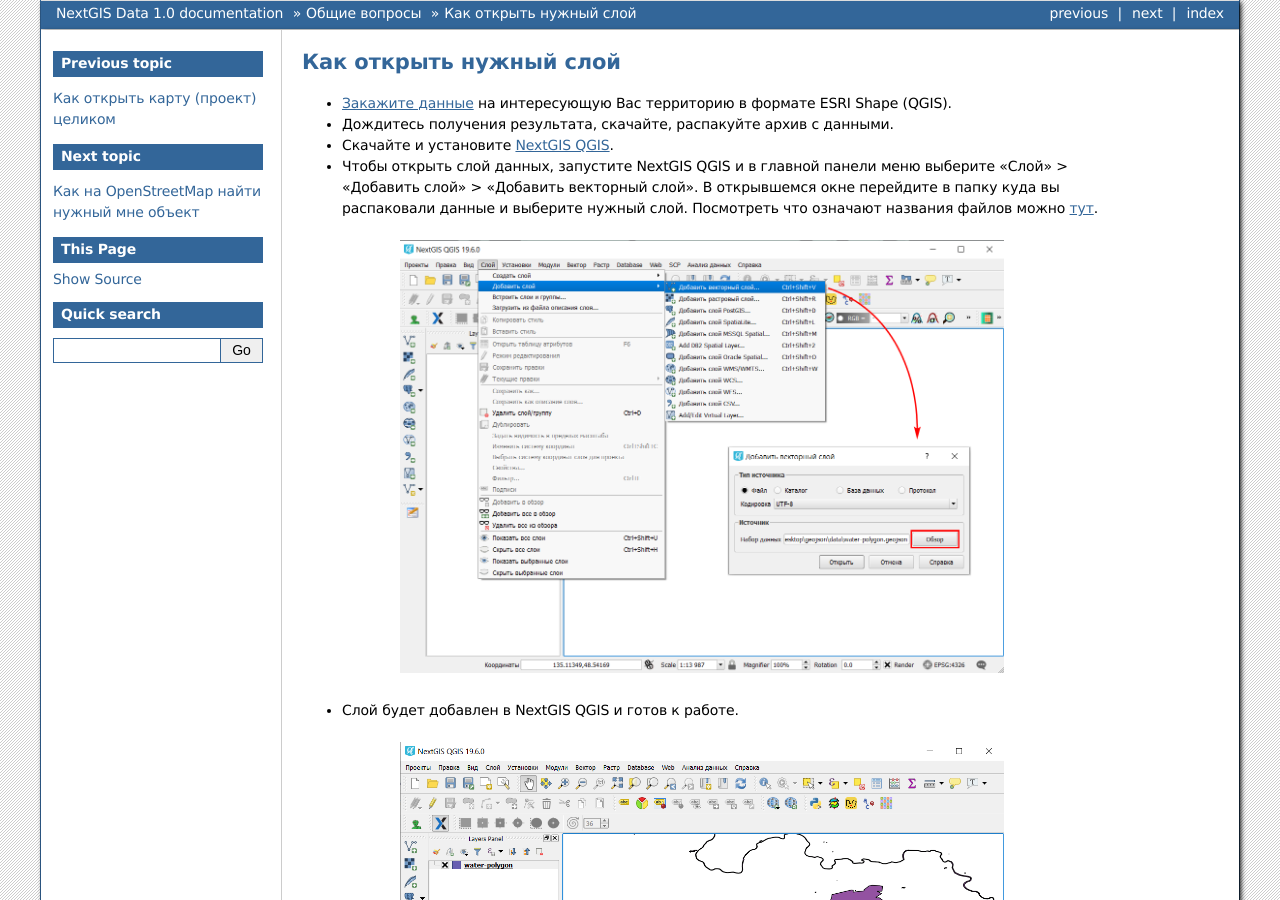
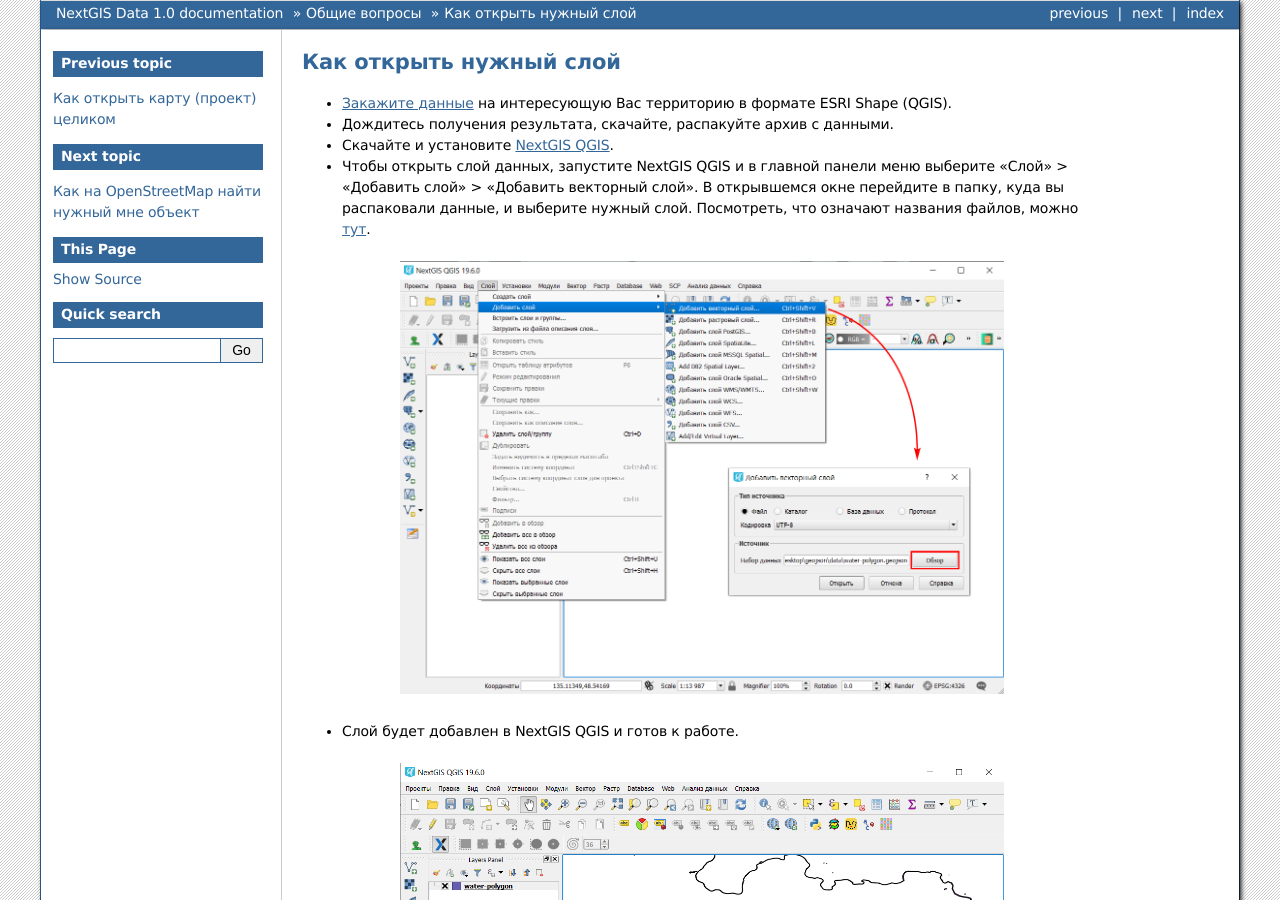
Before and after one commit to nextgis/docs_data, a Sphinx documentation site: the page built from source/open_layer.rst, in a window 1280 px wide and 900 px high. Built offline with Sphinx 7.4.7, drawn with Linux system fonts in a browser that asks for light colours; formulas are drawn with MathJax 3; pages that are not in the unit, such as notebooks, are missing from menus.

```diff
--- a/source/open_layer.rst
+++ b/source/open_layer.rst
@@ -6,7 +6,7 @@
 * `Закажите данные <https://data.nextgis.com/ru/>`_ на интересующую Вас территорию в формате ESRI Shape (QGIS).
 * Дождитесь получения результата, скачайте, распакуйте архив с данными.
 * Скачайте и установите `NextGIS QGIS <https://nextgis.ru/nextgis-qgis/>`_.
-* Чтобы открыть слой данных, запустите NextGIS QGIS и в главной панели меню выберите «Слой» > «Добавить слой» > «Добавить векторный слой». В открывшемся окне перейдите в папку куда вы распаковали данные и выберите нужный слой. Посмотреть что означают названия файлов можно `тут <https://data.nextgis.com/ru/layers/>`_.
+* Чтобы открыть слой данных, запустите NextGIS QGIS и в главной панели меню выберите «Слой» > «Добавить слой» > «Добавить векторный слой». В открывшемся окне перейдите в папку, куда вы распаковали данные, и выберите нужный слой. Посмотреть, что означают названия файлов, можно `тут <https://data.nextgis.com/ru/layers/>`_.
 
 .. figure:: _static/open_map3.png
    :name: open_map3
```
